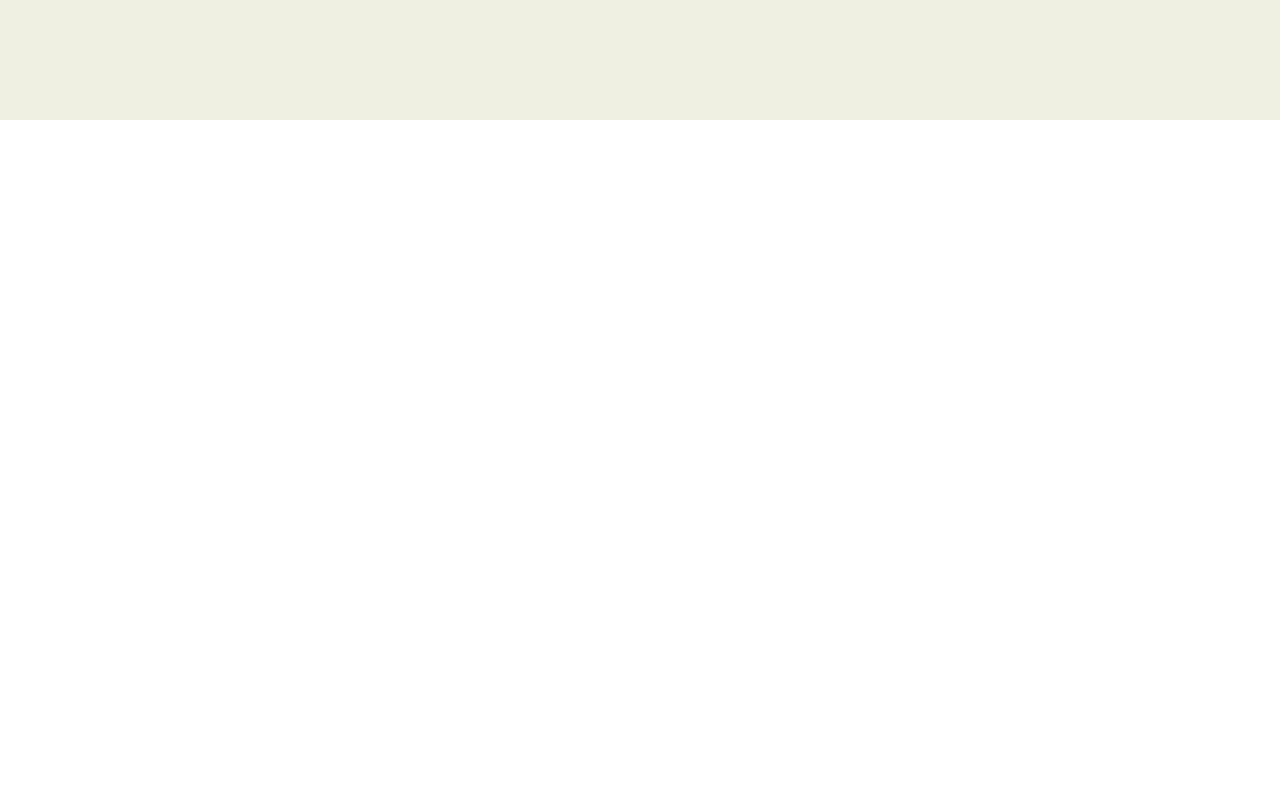
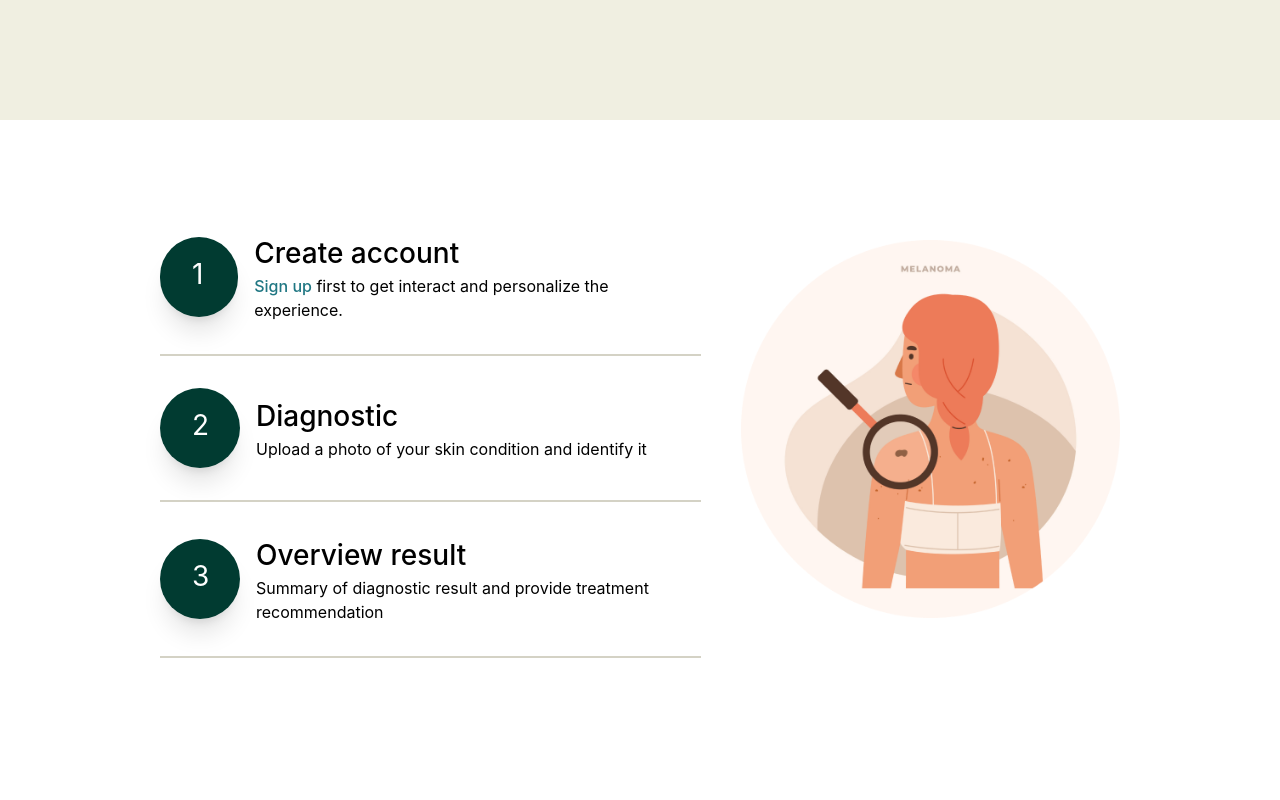
Before and after one commit to Auletta-Khansa/SkinFirst, a React (Create React App) app: page / in a window 1280 px wide. Shown: the part 1480-2280 px from the top of the page. Built offline with nearby package versions, Linux system fonts and the light colour scheme.

Commit message:
update content

```diff
--- a/src/components/pages/LandingPage.jsx
+++ b/src/components/pages/LandingPage.jsx
@@ -1,4 +1,7 @@
 import React from 'react'
+import { Link } from 'react-router-dom'
+
+import ImageDiagnostic from "../assets/img/image-landing-page.png"
 
 const LandingPage = () => {
   return (
@@ -42,9 +45,40 @@ const LandingPage = () => {
     </div>
 
     {/* */}
-    <section className='min-h-screen'>
-      <div>
-
+    <section className='min-h-screen px-40 pt-20'>
+      <div className='flex justify-between gap-10'>
+        <div className='flex-col justify-between items'>
+          <div className=' border-b-2 border-primary-3 py-8 flex items-center'>
+            <div className='rounded-full bg-primary-0 py-4 px-4 shadow-xl w-[80px] h-[80px]'>
+              <span className='text-white text-[28px] p-4'>1</span>
+            </div>
+            <div className='flex-col px-4'>
+              <h1 className='text-[28px] font-medium'>Create account</h1>
+              <p><Link to="/signup" className='font-medium text-[#207783]'>Sign up</Link> first to get interact and personalize the experience.</p>
+            </div>
+          </div>
+          <div className=' border-b-2 border-primary-3 py-8 flex items-center'>
+            <div className='rounded-full bg-primary-0 py-4 px-4 shadow-xl w-[80px] h-[80px]'>
+              <span className='text-white text-[28px] p-4'>2</span>
+            </div>
+            <div className='flex-col px-4'>
+              <h1 className='text-[28px] font-medium'>Diagnostic</h1>
+              <p>Upload a photo of your skin condition and identify it</p>
+            </div>
+          </div>
+          <div className=' border-b-2 border-primary-3 py-8 flex items-center'>
+            <div className='rounded-full bg-primary-0 py-4 px-4 shadow-xl w-[80px] h-[80px]'>
+              <span className='text-white text-[28px] p-4'>3</span>
+            </div>
+            <div className='flex-col px-4'>
+              <h1 className='text-[28px] font-medium'>Overview result</h1>
+              <p>Summary of diagnostic result and provide treatment recommendation </p>
+            </div>
+          </div>
+        </div>
+        <div className='flex items-center'>
+          <img src={ImageDiagnostic} alt='skin-diagnostic'/>
+        </div>
       </div>
     </section>
     </>
```
